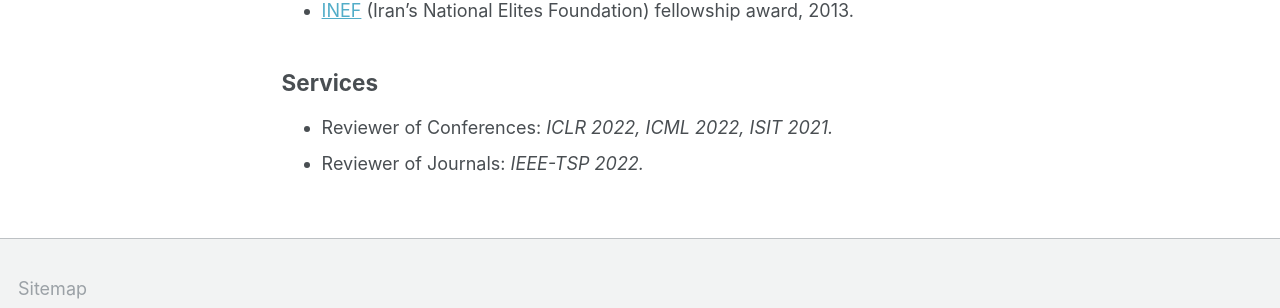
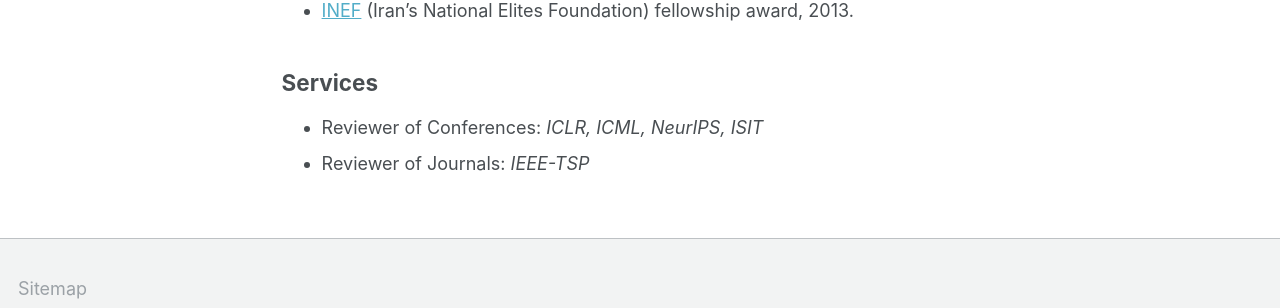
Before and after one commit to mersad95zd/mersad95zd.github.io, a Jekyll site: the page built from _pages/cv.md, in a window 1280 px wide and 1262 px high. Shown: the part 869-1177 px from the top of the window. Built offline with Jekyll 4.4.1, drawn with Linux system fonts in a browser that asks for light colours.

Commit message:
Update reviewer

```diff
--- a/_pages/cv.md
+++ b/_pages/cv.md
@@ -33,5 +33,5 @@ redirect_from:
 
 ## Services
 
-+ Reviewer of Conferences: *ICLR 2022, ICML 2022, ISIT 2021.* <!--NeurIPS 2022,-->
-+ Reviewer of Journals: *IEEE-TSP 2022.*
++ Reviewer of Conferences: *ICLR, ICML, NeurIPS, ISIT* <!-- 2022,-->
++ Reviewer of Journals: *IEEE-TSP*
```
